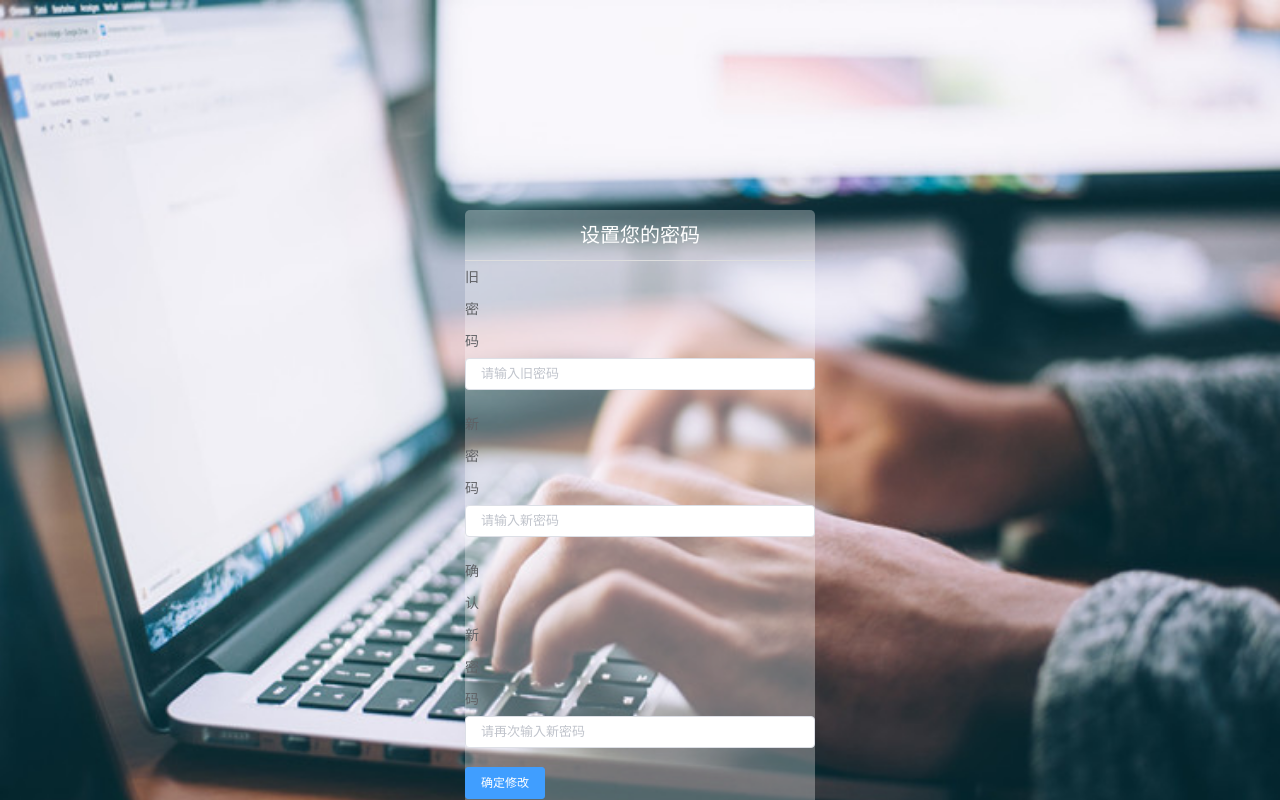
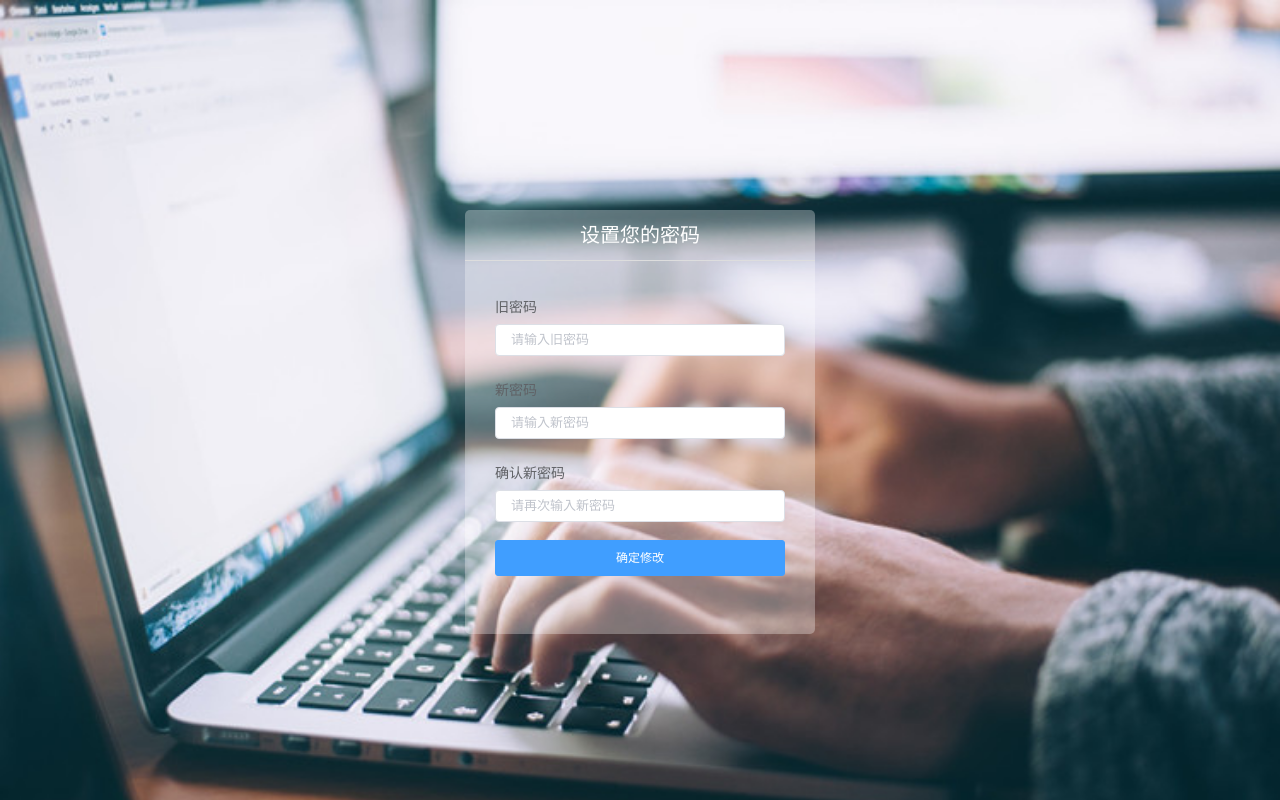
Before and after one commit to cjh-caijianhua/daoyunwebfront, a Vue app: page /forgetpassword in a window 1280 px wide. Built offline with nearby package versions, Linux system fonts and the light colour scheme.

Commit message:
忘记密码完成

```diff
--- a/src/components/page/CheckPhone.vue
+++ b/src/components/page/CheckPhone.vue
@@ -84,7 +84,7 @@
                 }
             },
             submitForm(){
-
+                this.$router.push({path:'/forgetpassword',query:{}});
             }
         }
     }
@@ -119,6 +119,9 @@
 .checkform {
     padding: 30px 30px;
 }
+.checksubmit-btn {
+    text-align: center;
+}
 .checksubmit-btn button {
     width: 100%;
     height: 36px;
--- a/src/components/page/ForgetPassword.vue
+++ b/src/components/page/ForgetPassword.vue
@@ -2,29 +2,28 @@
 <div class="forget-wrap">
         <div class="ms-forget">
             <div class="ms-title">设置您的密码</div>
-    <el-form :model="Check" ref="checkform" label-width="0" class="checkform">
+    <el-form :model="Check" ref="forgetform" class="forgetform">
 
 
         <el-form-item label="旧密码" prop="oldPsd">
             <el-input type="password" v-model="ruleForm.oldPsd" placeholder="请输入旧密码"></el-input>
         </el-form-item>
 
-        <el-col :span="24">
+
         <el-form-item label="新密码" prop="newPsd">
             <el-input type="password" v-model="ruleForm.newPsd" placeholder="请输入新密码"></el-input>
         </el-form-item>
-        </el-col>
-        <el-col :span="24">
+
+
         <el-form-item label="确认新密码" prop="checkNewPsd">
             <el-input type="password" v-model="ruleForm.checkNewPsd" placeholder="请再次输入新密码"></el-input>
         </el-form-item>
-        </el-col>
 
-        <el-col :span="24">
-        <el-form-item size="small" class="text-center subBtn">
-            <el-button type="primary" @click="onSave">确定修改</el-button>
+        <el-form-item>
+            <div class="passwordreset-btn">
+            <el-button type="primary" @click="changeConfirm">确定修改</el-button>
+            </div>
         </el-form-item>
-        </el-col>
     </el-form>
         </div>
 </div>
@@ -65,7 +64,13 @@ export default {
         checkNewPsd: [{ validator: validatePass2, trigger: "blur" }]
         }
     };
-    }
+    },
+    methods: {
+            changeConfirm(){
+                this.$router.push({path:'/login',query:{}});
+            }
+        }
+
 };
 </script>
 <style scoped>
@@ -94,20 +99,15 @@ export default {
     background: rgba(255, 255, 255, 0.3);
     overflow: hidden;
 }
-.ms-content {
+.forgetform {
     padding: 30px 30px;
 }
-.login-btn {
+.passwordreset-btn {
     text-align: center;
 }
-.login-btn button {
+.passwordreset-btn button {
     width: 100%;
     height: 36px;
     margin-bottom: 10px;
 }
-.login-tips {
-    font-size: 12px;
-    line-height: 30px;
-    color: #fff;
-}
 </style>
--- a/src/components/page/Login.vue
+++ b/src/components/page/Login.vue
@@ -4,14 +4,14 @@
             <div class="ms-title">到云后台管理系统</div>
             <el-form :model="param" :rules="rules" ref="login" label-width="0px" class="ms-content">
                 <el-form-item prop="username">
-                    <el-input v-model="param.username" placeholder="username">
+                    <el-input v-model="param.username" placeholder="输入用户名或手机号">
                         <el-button slot="prepend" icon="el-icon-user"></el-button>
                     </el-input>
                 </el-form-item>
                 <el-form-item prop="password">
                     <el-input
                         type="password"
-                        placeholder="password"
+                        placeholder="输入密码"
                         v-model="param.password"
                         @keyup.enter.native="submitForm()"
                     >
@@ -21,7 +21,7 @@
                 <div class="login-btn">
                     <el-button type="primary" @click="submitForm()">登录</el-button>
                 </div>
-                <p class="login-tips">Tips : 用户名和密码随便填。</p>
+                <el-link :underline="false" type="primary" class="forget-link" @click="forgetpassword">忘记密码</el-link>
             </el-form>
         </div>
     </div>
@@ -55,6 +55,9 @@ export default {
                 }
             });
         },
+        forgetpassword() {
+            this.$router.push({path:'/checkphone',query:{}});
+        }
     },
 };
 </script>
@@ -101,4 +104,8 @@ export default {
     line-height: 30px;
     color: #fff;
 }
+.forget-link {
+    position: absolute;
+    right:30px
+}
 </style>
```
